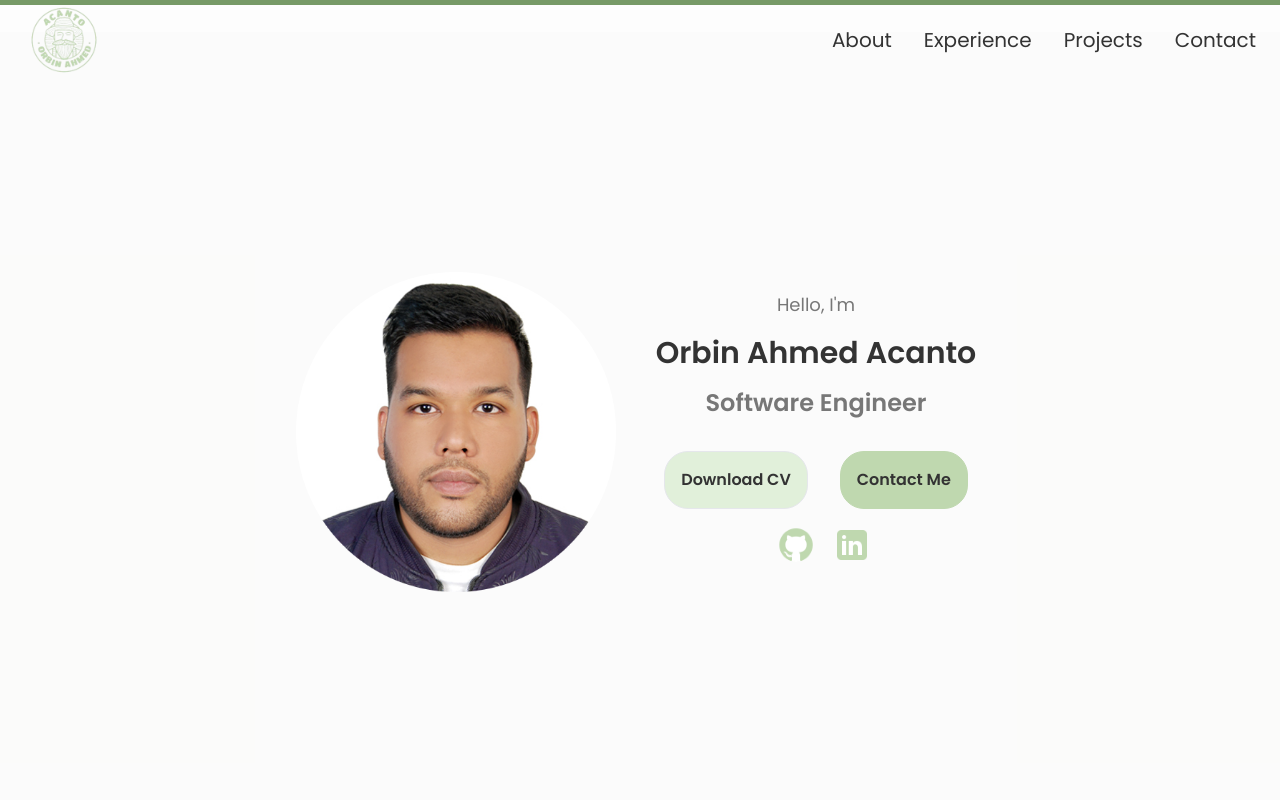
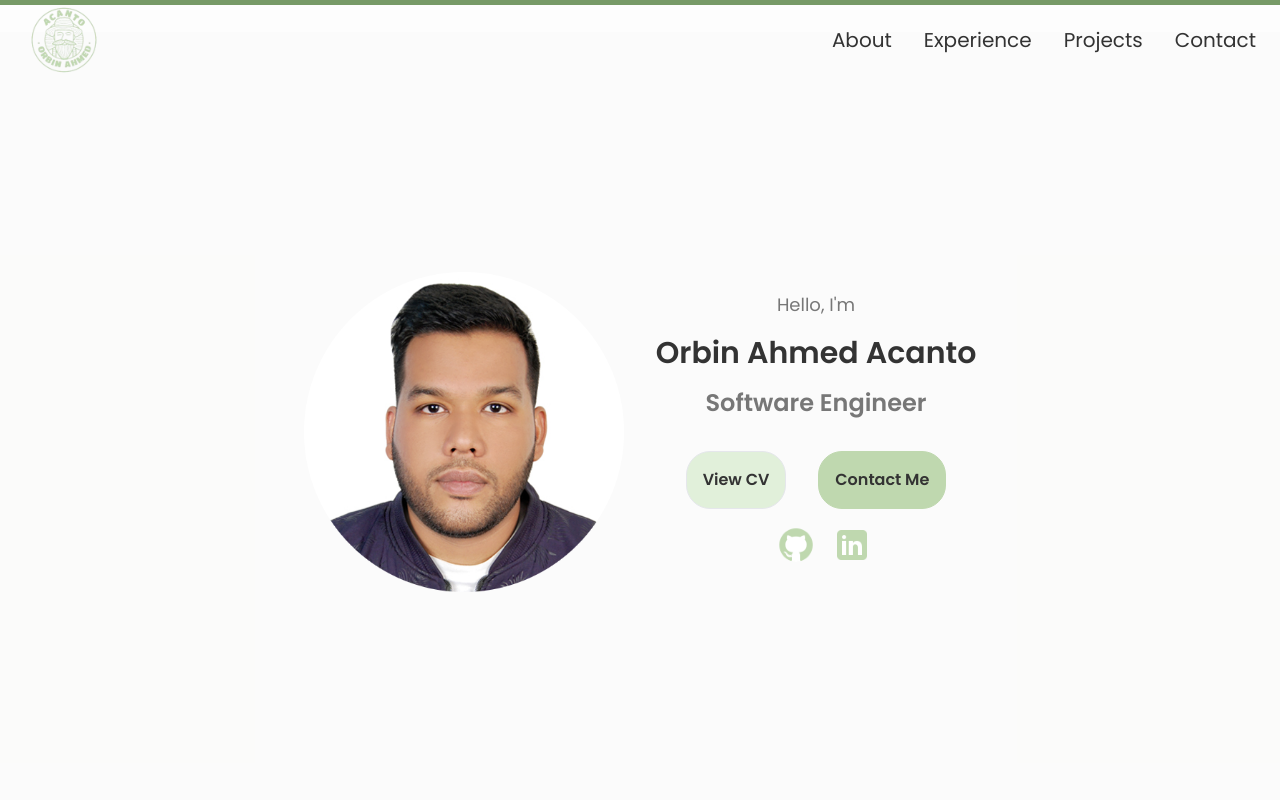
Before and after one commit to Orbin-Ahmed/Orbin-Portfolio, a React (Vite) app: page / in a window 1280 px wide. Shown: the top 800 px of the page. Built offline with nearby package versions, Linux system fonts and the light colour scheme.

Commit message:
Resume button updated

```diff
--- a/src/components/Navbar.tsx
+++ b/src/components/Navbar.tsx
@@ -65,7 +65,7 @@ const Navbar = ({
                     href={`#${value}`}
                     className={`hover:text-primary-hover hover:underline hover:underline-offset-8 hover:decoration-primary-hover font-normal ${
                       selectedPage === value.toLowerCase()
-                        ? "text-primary-hover"
+                        ? "text-primary-100"
                         : "text-primary-100"
                     }`}
                     onClick={() => setSelectedPage(value.toLowerCase())}
@@ -109,7 +109,7 @@ const Navbar = ({
                   <a
                     className={`text-primary-100 hover:text-primary-hover font-normal text-xl ${
                       selectedPage === item.toLowerCase()
-                        ? "text-primary-hover"
+                        ? "text-primary-100"
                         : "text-primary-100"
                     }}`}
                     href={`#${item}`}
--- a/src/layouts/HeroSection.tsx
+++ b/src/layouts/HeroSection.tsx
@@ -4,6 +4,7 @@ import github from "@/assets/github.png";
 import linkedin from "@/assets/linkedin.png";
 import { Link } from "react-router-dom";
 import { motion } from "framer-motion";
+import CV from "@/assets/Orbin Ahmed Acanto(CV).pdf";
 
 type HeroSectionProps = {
   setSelectedPage: React.Dispatch<React.SetStateAction<string>>;
@@ -32,14 +33,18 @@ const HeroSection = ({ setSelectedPage }: HeroSectionProps) => {
           <p className="text-primary-200 text-xl font-bold md:text-2xl mb-4">
             Software Engineer
           </p>
+          <a target="_blank" href={CV}>
             <Button
-            text="Download CV"
+              text="View CV"
               className="bg-button-secondary hover:bg-button-primary"
             />
+          </a>
+          <a href="#Contact">
             <Button
               text="Contact Me"
               className="bg-button-primary hover:bg-button-primary-hover border-button-primary"
             />
+          </a>
           <div className="flex justify-center items-center mr-[-1rem]">
             <Link to="https://github.com/Orbin-ahmed" target="_blank">
               <img src={github} alt="GitHub" className="w-10 h-10 m-2 mt-0" />
```
Also changed, not shown: 1 other file (tests, documents, lock files or other folders). Lines whose indentation alone changed are shown as unchanged.
